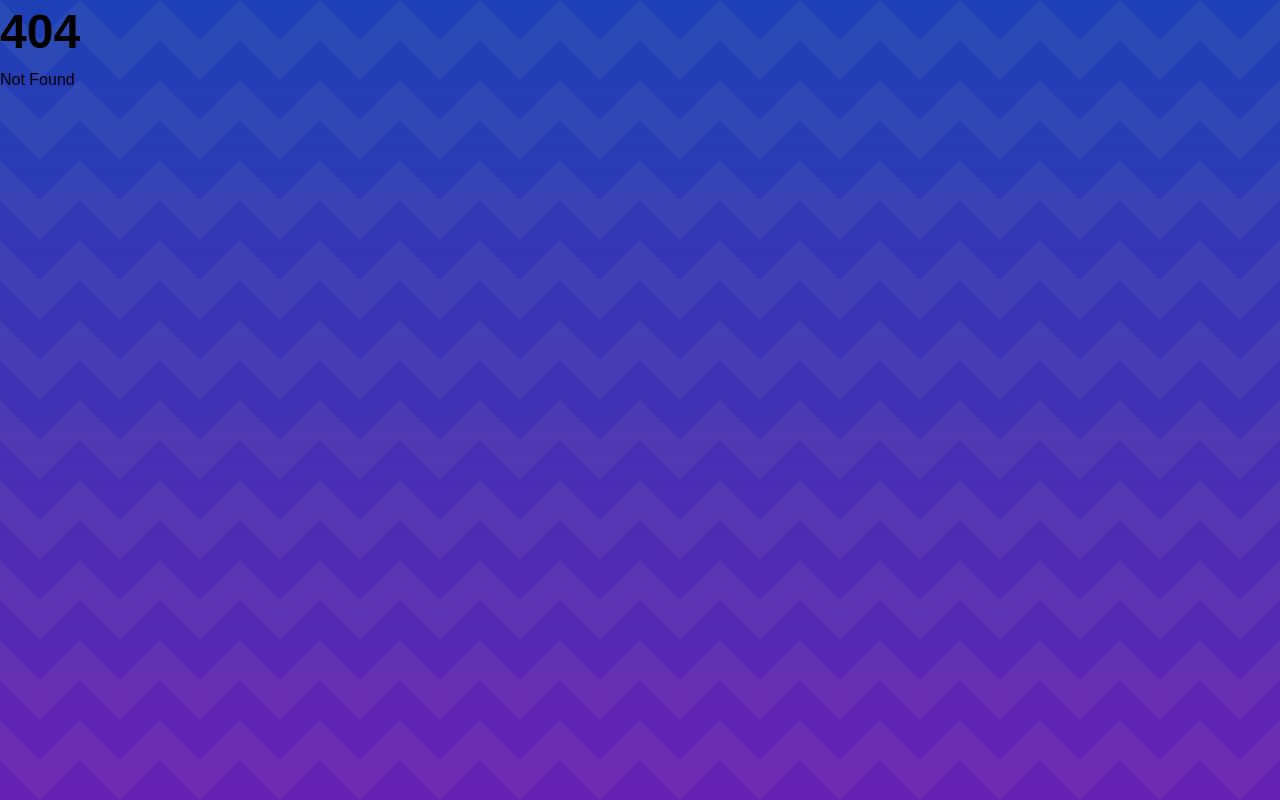
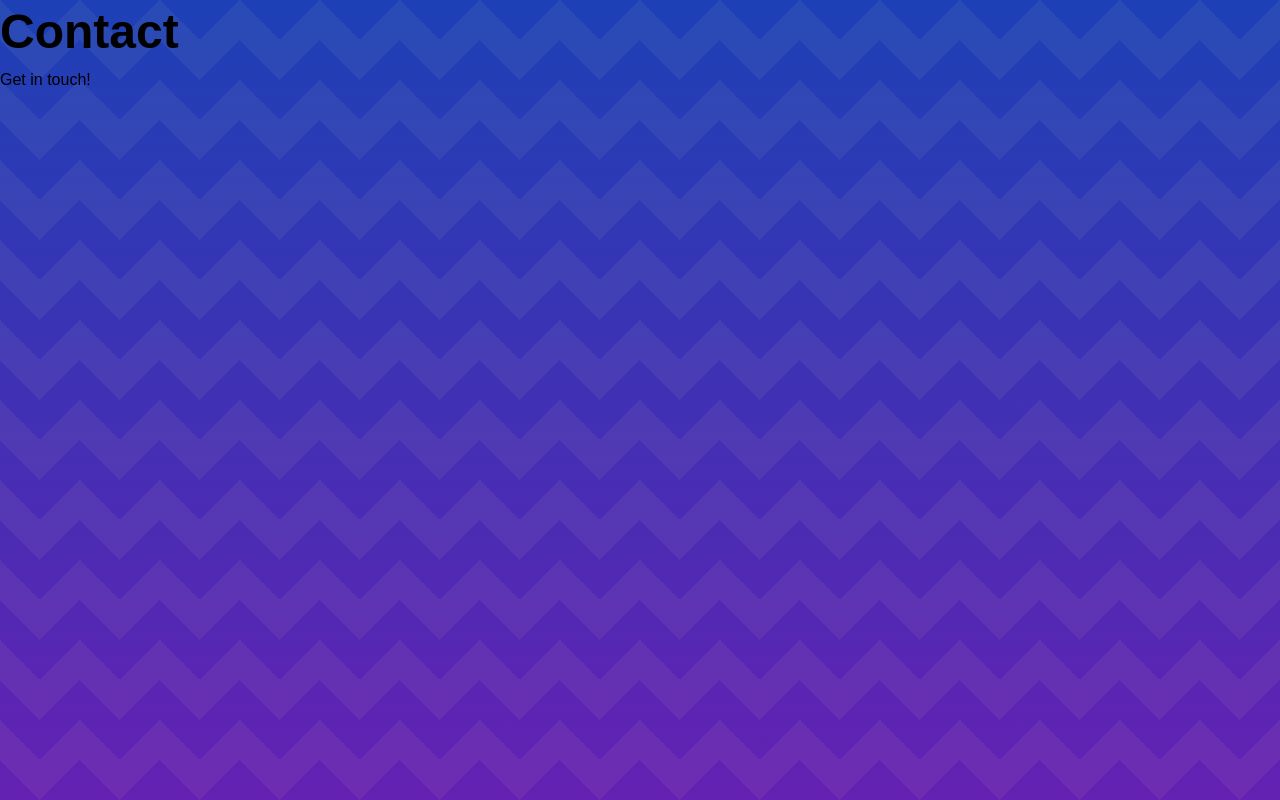
Before and after one commit to gr-eggory/site-template, a SvelteKit app: page /contact in a window 1280 px wide. Before the commit this address had no page. Built offline with nearby package versions, Linux system fonts and the light colour scheme.

Commit message:
Contact and about pages

```diff
--- /dev/null
+++ b/src/routes/(site)/about/+page.svelte
@@ -0,0 +1,3 @@
+<h1>About</h1>
+
+<p>This is all about me</p>
--- /dev/null
+++ b/src/routes/(site)/contact/+page.svelte
@@ -0,0 +1,3 @@
+<h1>contact</h1>
+
+<p>Get in touch!</p>
```
